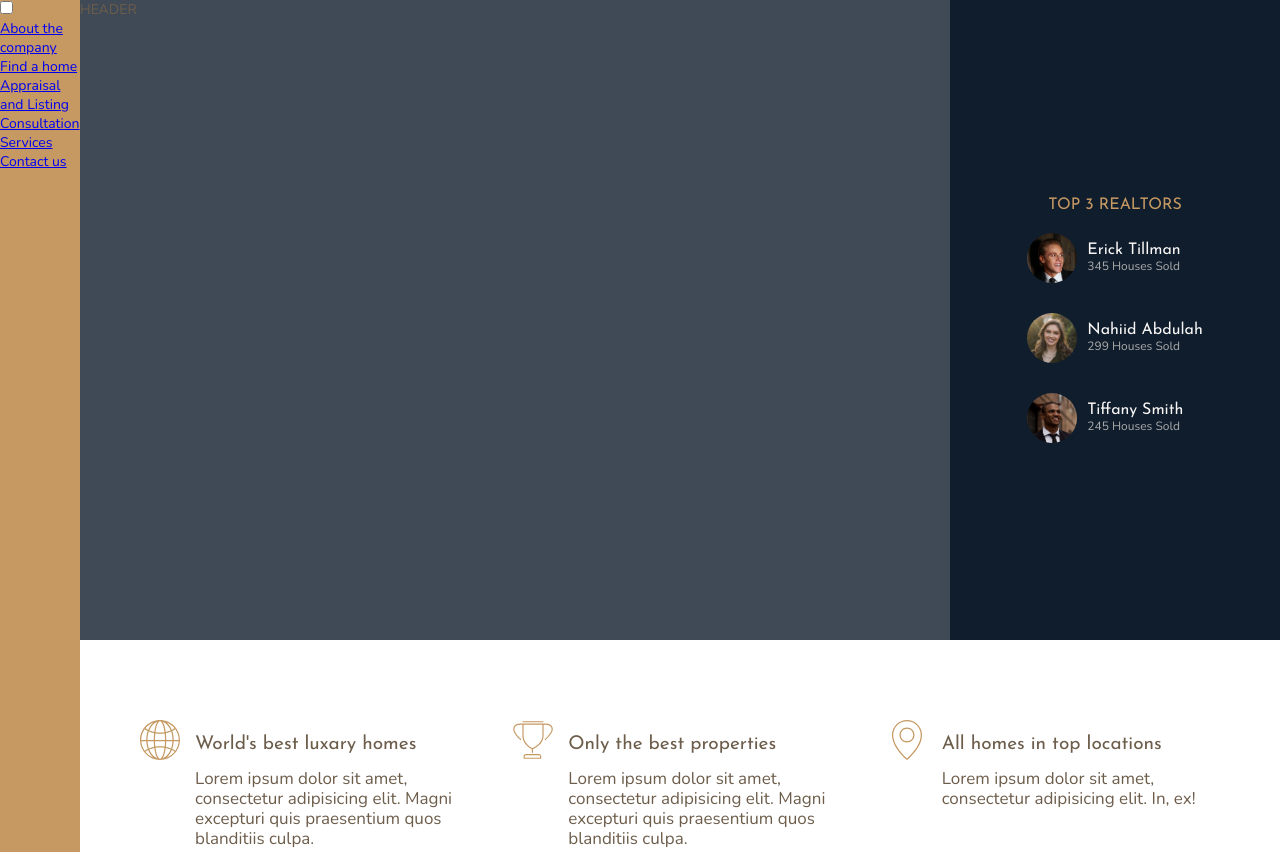
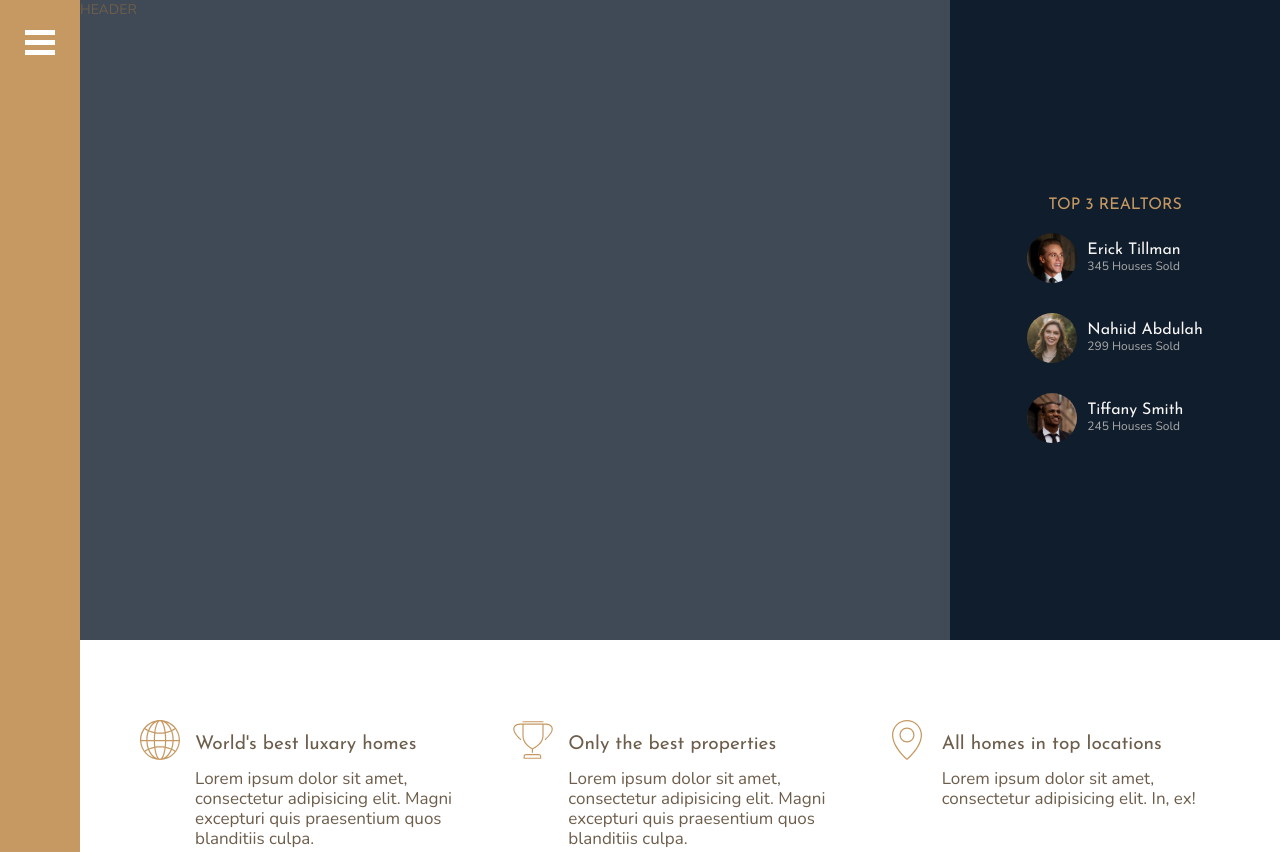
Before and after one commit to wdwiii/nexter, a website: page index.html in a window 1280 px wide. Shown: the top 852 px of the page. Drawn offline with nearby package versions, Linux system fonts and the light colour scheme.

Commit message:
Update compiled CSS to include nav icon and navigation menu

```diff
--- a/css/main.css
+++ b/css/main.css
@@ -112,7 +112,7 @@
 .pad-xs {
   padding: 1rem; }
 
-.pad-sm {
+.pad-sm, .navigation__item {
   padding: 2rem; }
 
 .pad-med {
@@ -136,7 +136,7 @@
 .pad-vert-lrg, .features {
   padding: 4rem 0; }
 
-.pad-vert-xl, .homes {
+.pad-vert-xl, .navigation__list, .homes {
   padding: 8rem 0; }
 
 .pad-hor-xs {
@@ -293,11 +293,125 @@ body {
 .sidebar {
   background: #c69963;
   grid-row: sidebar-start / sidebar-end;
-  grid-column: 1 / -1; }
+  grid-column: 1 / -1;
+  position: relative;
+  display: flex;
+  align-items: center;
+  flex-direction: row-reverse; }
   @media only screen and (min-width: 68.125em) {
     .sidebar {
       grid-row: 1 / -1;
       grid-column: sidebar-start / sidebar-end; } }
+
+/****************************
+Hamburger menu icon styles
+*****************************/
+.menu__btn {
+  visibility: hidden; }
+
+.menu__icon {
+  position: absolute;
+  top: 3rem;
+  right: 3rem; }
+  @media only screen and (min-width: 68.125em) {
+    .menu__icon {
+      position: fixed;
+      top: 4rem;
+      left: 2.5rem; } }
+
+.navicon,
+.navicon::before,
+.navicon::after {
+  background: #fff;
+  display: block;
+  height: 5px;
+  width: 3rem; }
+
+.navicon {
+  position: relative;
+  transition: all .2s; }
+
+.navicon::before,
+.navicon::after {
+  content: "";
+  position: absolute;
+  transition: all .2s;
+  height: 100%;
+  width: 100%; }
+
+.navicon::before {
+  top: 1rem; }
+
+.navicon::after {
+  top: -1rem; }
+
+/******************************************
+Menu icon animation using checkbox hack
+*******************************************/
+.menu__btn:checked + .menu__icon .navicon {
+  background: transparent; }
+
+.menu__btn:checked + .menu__icon .navicon::before {
+  transform: rotate(135deg);
+  top: 0; }
+
+.menu__btn:checked + .menu__icon .navicon::after {
+  transform: rotate(-135deg);
+  top: 0; }
+
+/******************************************
+Navigation Container
+*******************************************/
+.navigation {
+  background: rgba(16, 29, 44, 0.9);
+  position: fixed;
+  top: 6rem;
+  transform: scaleY(0);
+  transform-origin: top;
+  height: calc(100vh - 6rem);
+  width: 100vw;
+  transition: all .4s;
+  display: grid;
+  grid-template-columns: repeat(6, 1fr);
+  /******************************************
+    Navigation Links
+    *******************************************/ }
+  .navigation__list {
+    font-size: 2.5rem;
+    grid-column: 1 / -1;
+    list-style: none;
+    display: flex;
+    flex-direction: column;
+    align-items: center; }
+  .navigation__item {
+    position: relative;
+    text-align: center;
+    transition: all .2s;
+    width: 100%; }
+    .navigation__item:hover {
+      background-color: #c69963; }
+    .navigation__item:not(:first-child)::before {
+      content: "";
+      background: #c69963;
+      position: absolute;
+      top: 0;
+      left: 50%;
+      height: 1px;
+      width: 80%;
+      transform: translateX(-50%);
+      transition: background .2s; }
+    .navigation__item:hover + .navigation__item::before {
+      background: transparent; }
+  .navigation__link:link, .navigation__link:visited {
+    color: #fff;
+    font-family: "Josefin Sans", sans-serif;
+    text-decoration: none; }
+
+/******************************************
+Navigation Animation
+*******************************************/
+.menu__btn:checked ~ .navigation {
+  transform: scaleY(1); }
 
 .header {
   background-color: rgba(16, 29, 44, 0.8);
```
